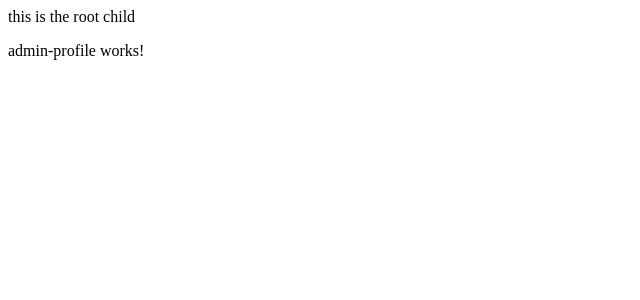
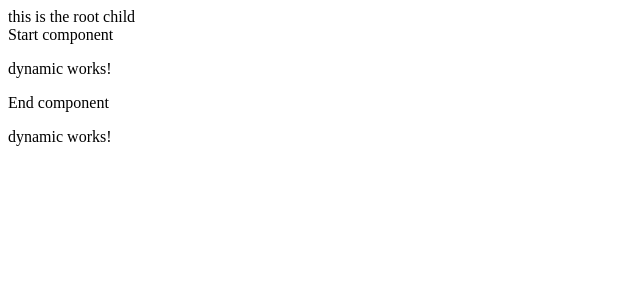
Before and after one commit to UchithmaSenevirathne/Learning-Angular, an Angular app: page / in a window 1280 px wide. Shown: the top 300 px of the page, without its empty margins (0-640 px from the left). Built offline with nearby package versions, Linux system fonts and the light colour scheme.

Commit message:
dynamic component

```diff
--- a/src/app/app.component.html
+++ b/src/app/app.component.html
@@ -1,7 +1,11 @@
+<div>
+    <app-host></app-host>
+</div>
+
 <!-- ****ngComponentOutlet -->
-<div>
+<!-- <div>
     <ng-container *ngComponentOutlet="getProfileComponent()"></ng-container>
-</div>
+</div> -->
 
 <!-- *****contentChild vs contentChildren -->
 <!-- <app-parent>
--- a/src/app/app.component.ts
+++ b/src/app/app.component.ts
@@ -16,6 +16,7 @@
 import { ParentComponent } from './parent/parent.component';
 import { AdminProfileComponent } from './admin-profile/admin-profile.component';
 import { UserProfileComponent } from './user-profile/user-profile.component';
+import { HostComponent } from './host/host.component';
 
 @Component({
   selector: 'app-root',
@@ -38,6 +39,7 @@
     ParentComponent,
     AdminProfileComponent,
     UserProfileComponent,
+    HostComponent,
   ],
   templateUrl: './app.component.html',
   styleUrl: './app.component.scss'
--- /dev/null
+++ b/src/app/dynamic/dynamic.component.html
@@ -0,0 +1 @@
+<p>dynamic works!</p>
--- /dev/null
+++ b/src/app/host/host.component.html
@@ -0,0 +1,3 @@
+<div>Start component</div>
+<app-dynamic></app-dynamic>
+<div>End component</div>
--- /dev/null
+++ b/src/app/host/host.component.ts
@@ -0,0 +1,19 @@
+import { Component, ViewContainerRef } from '@angular/core';
+import { DynamicComponent } from '../dynamic/dynamic.component';
+
+@Component({
+  selector: 'app-host',
+  standalone: true,
+  imports: [DynamicComponent],
+  templateUrl: './host.component.html',
+  styleUrl: './host.component.scss'
+})
+export class HostComponent {
+  constructor(private ViewContainerRef: ViewContainerRef){
+
+  }
+
+  ngOnInit(){
+    this.ViewContainerRef.createComponent(DynamicComponent);
+  }
+}
```
Also changed, not shown: src/app/dynamic/dynamic.component.ts (added, +12 -0 lines), src/app/dynamic/dynamic.component.scss (added), src/app/host/host.component.scss (added), 2 other files (tests, documents, lock files or other folders).
